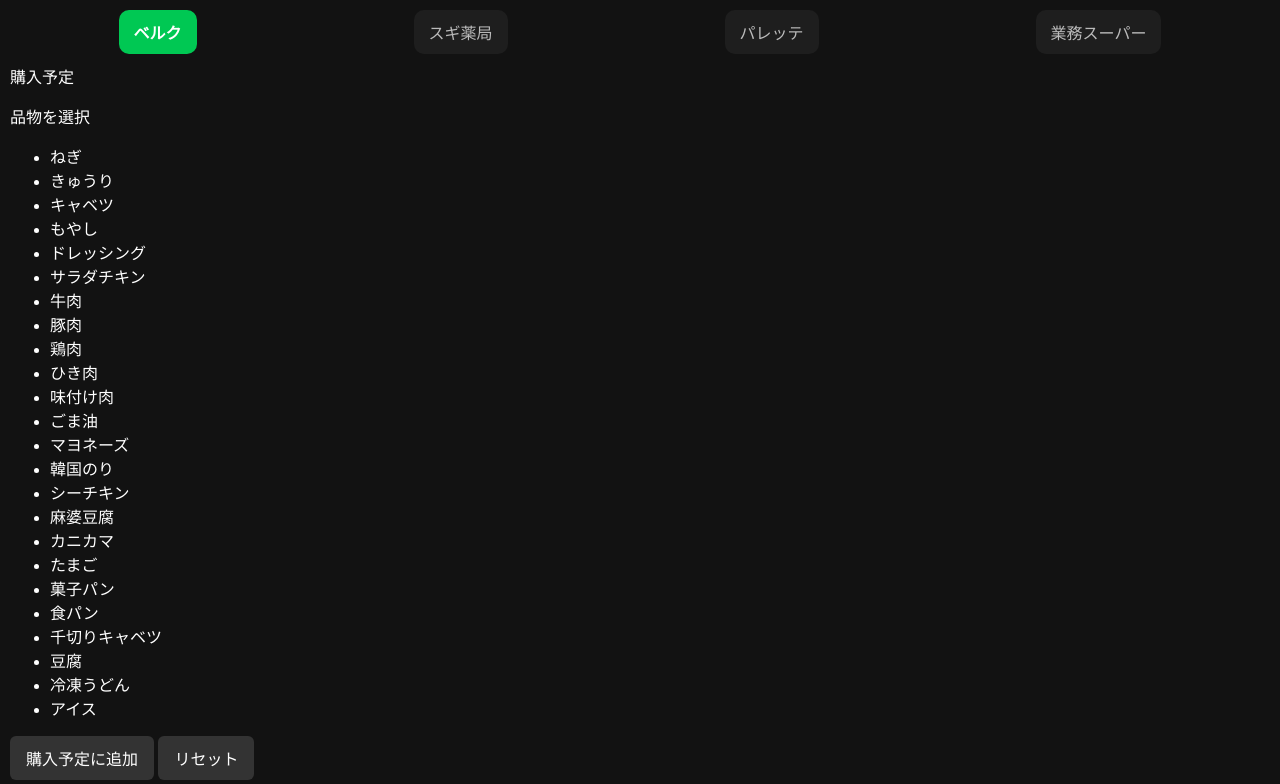
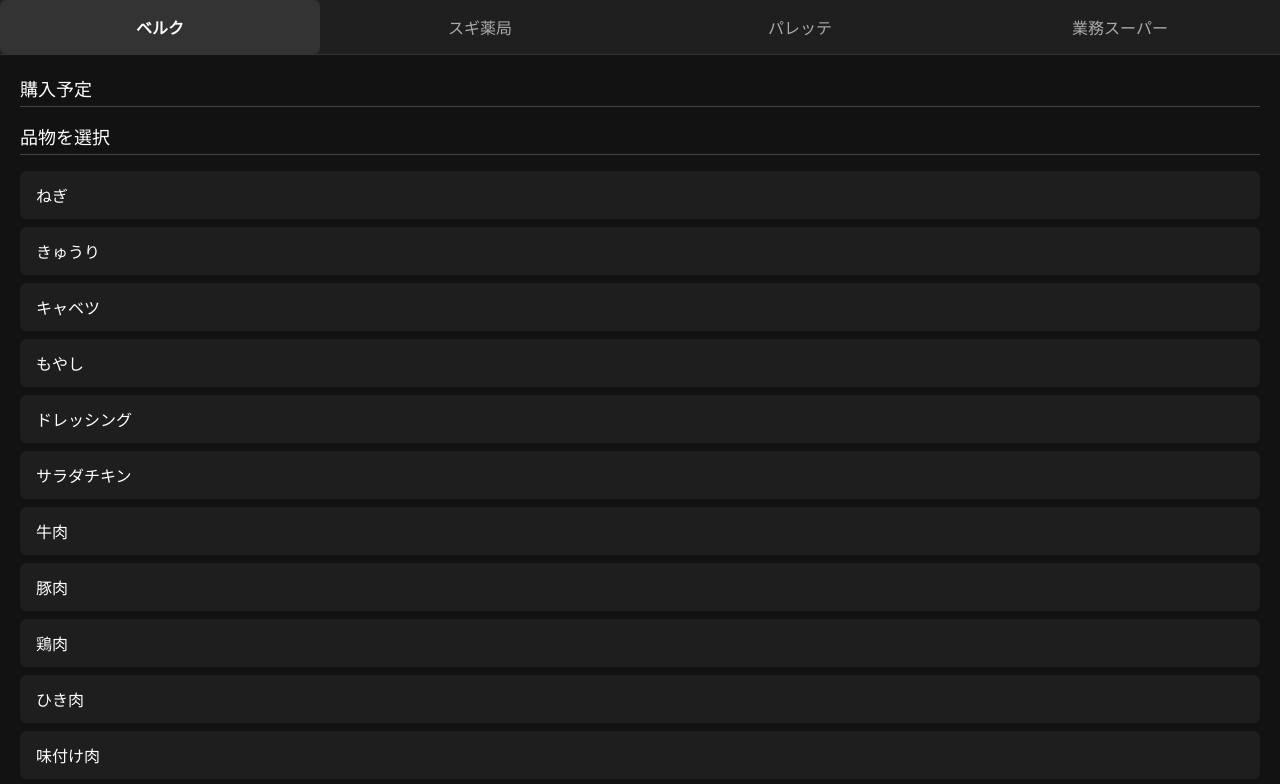
Before and after one commit to k-land28/shoping, a plain HTML site: page index.html in a window 1280 px wide. Shown: the top 784 px of the page. Drawn offline with Linux system fonts and the light colour scheme.

Commit message:
Update style.css

```diff
--- a/style.css
+++ b/style.css
@@ -1,91 +1,93 @@
 body {
+  background-color: #121212;
+  color: #ffffff;
+  font-family: 'Helvetica Neue', sans-serif;
   margin: 0;
-  font-family: 'Arial', sans-serif;
-  background-color: #121212;
-  color: white;
-  padding: 10px;
+  padding: 0;
 }
 
 .tabs {
   display: flex;
   justify-content: space-around;
-  margin-bottom: 10px;
+  background-color: #1f1f1f;
+  border-bottom: 1px solid #333;
 }
 
 .tab {
-  background-color: #1e1e1e;
-  color: #bbb;
+  flex: 1;
+  padding: 15px;
+  font-size: 16px;
+  color: #aaa;
+  background: none;
   border: none;
-  padding: 10px 15px;
-  border-radius: 10px;
-  transition: background 0.3s, color 0.3s;
-  cursor: pointer;
-  font-size: 1rem;
+  transition: background-color 0.3s;
 }
 
+.tab:hover,
 .tab.active {
-  background-color: #00c853;
-  color: white;
+  color: #fff;
+  background-color: #333;
   font-weight: bold;
 }
 
-.controls {
-  display: flex;
-  justify-content: center;
-  gap: 10px;
-  margin-bottom: 15px;
+.list-container {
+  padding: 20px;
 }
 
-button {
-  padding: 10px 16px;
-  border: none;
-  border-radius: 6px;
-  font-size: 1rem;
-  cursor: pointer;
-  background-color: #333;
-  color: white;
-  transition: transform 0.2s, background 0.2s;
+.section-title {
+  font-size: 18px;
+  margin-bottom: 10px;
+  border-bottom: 1px solid #444;
+  padding-bottom: 5px;
 }
 
-button:hover {
-  background-color: #444;
-  transform: scale(1.05);
-}
-
-.list-section {
-  margin-bottom: 20px;
-}
-
-h2 {
-  font-size: 1.2rem;
-  margin-bottom: 5px;
-}
-
-.item-list {
+ul {
   list-style: none;
   padding: 0;
 }
 
-.item {
-  background-color: #1f1f1f;
-  padding: 12px;
-  margin: 6px 0;
-  border-radius: 8px;
+li {
+  background-color: #1e1e1e;
+  margin: 8px 0;
+  padding: 12px 16px;
+  border-radius: 6px;
   cursor: pointer;
-  transition: background-color 0.2s, transform 0.2s;
+  transition: all 0.3s ease;
 }
 
-.item:hover {
-  background-color: #2e2e2e;
-  transform: scale(1.02);
+li:hover {
+  transform: scale(1.01);
+  background-color: #2b2b2b;
 }
 
-.item.active {
-  background-color: #00796b;
+li.selected {
+  background-color: #3a7bd5;
+  color: #fff;
 }
 
-.item.done {
-  background-color: #555;
+li.purchased {
+  background-color: #888;
+  color: #ccc;
   text-decoration: line-through;
-  opacity: 0.6;
 }
+
+.buttons {
+  margin-top: 20px;
+  display: flex;
+  justify-content: space-between;
+}
+
+button {
+  background-color: #444;
+  color: #fff;
+  border: none;
+  padding: 10px 18px;
+  border-radius: 6px;
+  font-size: 14px;
+  cursor: pointer;
+  transition: background-color 0.3s ease;
+}
+
+button:hover {
+  background-color: #666;
+}
```
